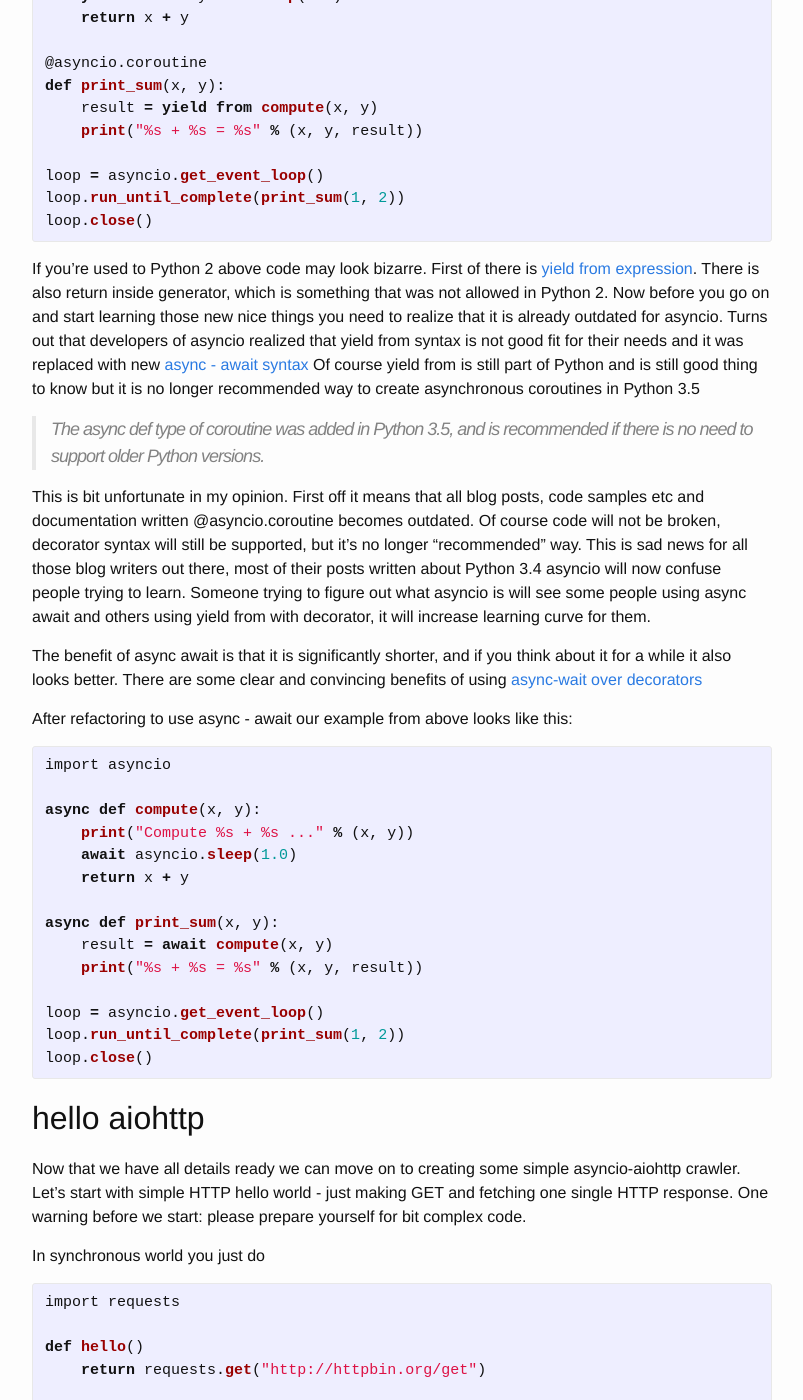
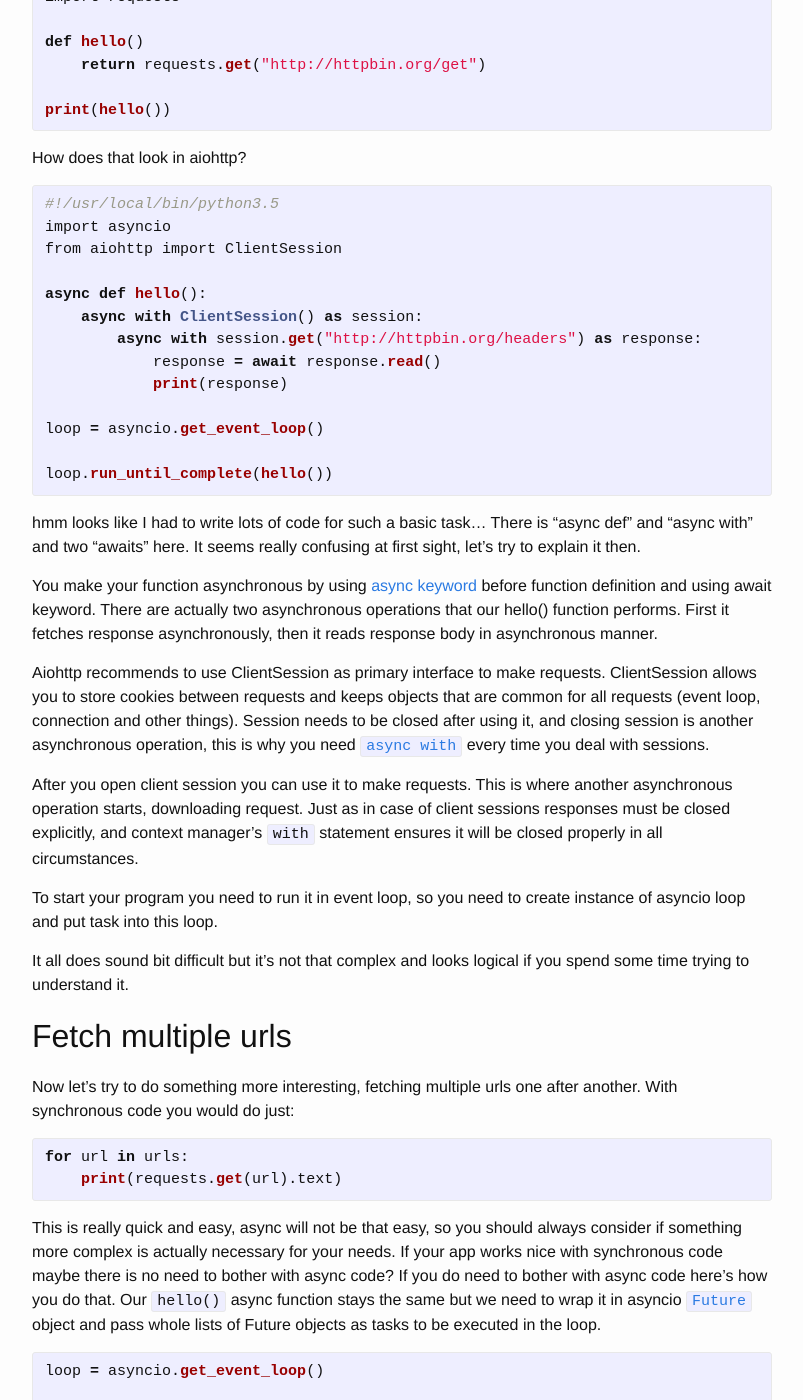
Before and after one commit to pawelmhm/pawelmhm.github.io, a Jekyll site: the page built from _posts/2016-04-22-asyncio-aiohttp.markdown, in a window 1280 px wide and 1400 px high, scrolled down 771 px. Shown: the whole window, without its empty margins (238-1041 px from the left). Built offline with Jekyll 4.4.1, drawn with Linux system fonts in a browser that asks for light colours; some of the changed text lies outside the part shown.

Commit message:
asyncio-aiohttp post done

```diff
--- a/_posts/2016-02-27-asyncio-aiohttp.markdown
+++ b/_posts/2016-04-22-asyncio-aiohttp.markdown
@@ -1,111 +1,39 @@
 ---
 layout: post
-title:  "Making 1 million requests with python-asyncio"
-date:   2016-02-27 6:00
-categories: asyncio python
-author: Pawel Miech
+title:  "Making 1 million requests with python-aiohttp"
+date:   2016-04-22 6:00
+categories: asyncio python aiohttp
+author: Paweł Miech
 keywords: asyncio, aiohttp, python
 ---
 
-Async IO is one of the trending topics in Python now, as you may know Python 3.4
-adds async library to Standard Library so you no longer need to install some
-special package to use it.
+In this post I'd like to test limits of [python aiohttp](http://aiohttp.readthedocs.org/en/stable/) and check its performance  in
+terms of requests per minute. Everyone knows that asynchronous code performs
+better when applied to network operations, but it's still interesting to check this
+assumption and understand how exactly it is better and why it's is better. I'm going
+to check it by trying to make 1 million requests with aiohttp client. How many requests per minute will aiohttp make?
+What kind of exceptions and crashes can you expect when you try to make such volume
+of requests with very primitive scripts? What are main gotchas that you need
+to think about when trying to make such volume of requests?
 
-Asyncio is not that easy to get started with though. [Official docs](https://docs.python.org/3/library/asyncio.html)
+## Hello asyncio/aiohttp
+
+Async programming is not easy. It's not easy because using callbacks and thinking in terms of events
+and event handlers requires more effort than usual synchronous programming. But
+it is also difficult because asyncio is still relatively new and there are few
+blog posts, tutorials about it. [Official docs](https://docs.python.org/3/library/asyncio.html)
 are very terse and contain only basic examples. There are some Stack Overflow questions
 but not [that many](http://stackoverflow.com/questions/tagged/python-asyncio?sort=votes&pageSize=50)
-only 367 as of time of writing (compare with [2 517 questions tagged with twisted](http://stackoverflow.com/questions/tagged/twisted)
-There are couple of nice blog posts about asyncio
+only 410 as of time of writing (compare with [2 585 questions tagged "twisted"](http://stackoverflow.com/questions/tagged/twisted))
+There are couple of nice blog posts and articles about asyncio
 over there such as [this](http://aosabook.org/en/500L/a-web-crawler-with-asyncio-coroutines.html),
 [that](http://www.snarky.ca/how-the-heck-does-async-await-work-in-python-3-5), [that](http://sahandsaba.com/understanding-asyncio-node-js-python-3-4.html) or perhaps even [this](https://community.nitrous.io/tutorials/asynchronous-programming-with-python-3)
-or [this](https://compiletoi.net/fast-scraping-in-python-with-asyncio/)
+or [this](https://compiletoi.net/fast-scraping-in-python-with-asyncio/).
 
-Aiohttp is overall well documented and also has pretty good [examples](https://github.com/KeepSafe/aiohttp/blob/master/examples/crawl.py)
+To make it easier let's start with the basics - simple HTTP hello world -
+just making GET and fetching one single HTTP response.
 
-### Difficulties getting started with asyncio
-
-It's not that easy to get started with asyncio. First reason is that there are changes
-in asyncio itself between different version.
-
-In version 3.4 you create asynchronous function with @asyncio.couroutine decorator and
-yield [from syntax](https://docs.python.org/3.4/library/asyncio-task.html#example-chain-coroutines),
-so your code may look like this:
-
-{% highlight python %}
-
-import asyncio
-
-@asyncio.coroutine
-def compute(x, y):
-    print("Compute %s + %s ..." % (x, y))
-    yield from asyncio.sleep(1.0)
-    return x + y
-
-@asyncio.coroutine
-def print_sum(x, y):
-    result = yield from compute(x, y)
-    print("%s + %s = %s" % (x, y, result))
-
-loop = asyncio.get_event_loop()
-loop.run_until_complete(print_sum(1, 2))
-loop.close()
-
-{% endhighlight %}
-
-If you're used to Python 2 above code may look bizarre. First of there is [yield from
-expression](https://docs.python.org/3/whatsnew/3.3.html#pep-380). There is also return
-inside generator, which is something that was not allowed in Python 2. Now before
-you go on and start learning those new nice things you need to realize that it is
-already outdated for asyncio. Turns out that developers of asyncio realized
-that yield from syntax is not good fit for their needs and it was replaced with new
-[async - await syntax](https://docs.python.org/3.5/library/asyncio-task.html#example-chain-coroutines)
-Of course yield from is still part of Python and is still good thing to know but it is
-no longer recommended way to create asynchronous coroutines in Python 3.5
-
-> The async def type of coroutine was added in Python 3.5, and is recommended if there is no need to support older Python versions.
-
-This is bit unfortunate in my opinion. First off it means that all blog posts, code
-samples etc and documentation written @asyncio.coroutine becomes outdated. Of course
-code will not be broken, decorator syntax will still be supported, but it's no longer
-"recommended" way. This is sad news for all those blog writers out there,
-most of their posts written about Python 3.4 asyncio will now confuse people trying to learn.
-Someone trying to figure out what asyncio is will see some people using async await
-and others using yield from with decorator, it will increase learning curve for them.
-
-The benefit of async await is that it is significantly shorter, and if you think about
-it for a while it also looks better. There are some clear and convincing benefits of using
-[async-wait over decorators](https://www.python.org/dev/peps/pep-0492/#asyncio)
-
-After refactoring to use async - await our example from above looks like this:
-
-{% highlight python %}
-
-import asyncio
-
-async def compute(x, y):
-    print("Compute %s + %s ..." % (x, y))
-    await asyncio.sleep(1.0)
-    return x + y
-
-async def print_sum(x, y):
-    result = await compute(x, y)
-    print("%s + %s = %s" % (x, y, result))
-
-loop = asyncio.get_event_loop()
-loop.run_until_complete(print_sum(1, 2))
-loop.close()
-
-{% endhighlight %}
-
-
-## hello aiohttp
-
-Now that we have all details ready we can move on to creating some simple asyncio-aiohttp
-crawler. Let's start with simple HTTP hello world - just making GET and fetching one
-single HTTP response. One warning before we start: please prepare yourself for bit complex
-code.
-
-In synchronous world you just do
+In synchronous world you just do:
 
 {% highlight python %}
 
@@ -115,7 +43,6 @@
     return requests.get("http://httpbin.org/get")
 
 print(hello())
-
 
 
 {% endhighlight %}
@@ -140,31 +67,31 @@
 
 {% endhighlight %}
 
-whoah that's a lot of code for such a simple task isn't it? It definitely is, and the code
-is also much more complex. you have "async def" and "async with" and two "awaits" here. It
+hmm looks like I had to write lots of code for such a basic task...  There is "async def" and "async with" and two "awaits" here. It
 seems really confusing at first sight, let's try to explain it then.
 
-Actually some of the differences are related more to how aiohttp works and less to async nature of the code.
-You make your function asynchronous by using async keyword before function definition and using await
+You make your function asynchronous by using [async keyword](https://www.python.org/dev/peps/pep-0492/#await-expression) before function definition and using await
 keyword. There are actually two asynchronous operations that our hello() function performs. First
-it fetches response asynchronously, second it reads response body in asynchronous manner.
+it fetches response asynchronously, then it reads response body in asynchronous manner.
 
 Aiohttp recommends to use ClientSession as primary interface to make requests. ClientSession
 allows you to store cookies between requests and keeps objects that are common for
 all requests (event loop, connection and other things). Session needs to be closed after using it,
-and closing session is another asynchronous operation, this is why you need async with
+and closing session is another asynchronous operation, this is why you need [`async with`](https://www.python.org/dev/peps/pep-0492/#asynchronous-context-managers-and-async-with)
 every time you deal with sessions.
 
 After you open client session you can use it to make requests. This is where another asynchronous
 operation starts, downloading request. Just as in case of client sessions responses must be closed
-explicitly, and "with" statement assures you it will be closed.
+explicitly, and context manager's `with` statement ensures it will be closed properly in all
+circumstances.
 
 To start your program you need to run it in event loop, so you need to create instance of asyncio
 loop and put task into this loop.
 
-To sum up it's bit difficult but not that complex.
+It all does sound bit difficult but it's not that complex and looks logical if you spend
+some time trying to understand it.
 
-## fetch multiple urls
+## Fetch multiple urls
 
 Now let's try to do something more interesting, fetching multiple urls one after another.
 With synchronous code you would do just:
@@ -222,6 +149,7 @@
         tasks.append(task)
 
     responses = await asyncio.gather(*tasks)
+    # you now have all response bodies in this variable
     print(responses)
 
 def print_responses(result):
@@ -233,15 +161,15 @@
 
 {% endhighlight %}
 
-Notice usage of asuncio.gather(), this collects bunch of Future objects in one place
+Notice usage of [`asyncio.gather()`](https://docs.python.org/3/library/asyncio-task.html#asyncio.gather), this collects bunch of Future objects in one place
 and waits for all of them to finish.
 
 ### Common gotchas
 
-now let's simulate learning and let's make mistake in above script and try to debug it,
+Now let's simulate real process of learning and let's make mistake in above script and try to debug it,
 this should be really helpful for demonstration purposes.
 
-Let's break our fetch() function
+This is how sample broken async function looks like:
 
 {% highlight python %}
 # WARNING! BROKEN CODE DO NOT COPY PASTE
@@ -252,7 +180,7 @@
 
 {% endhighlight %}
 
-Above version of fetch() is broken, but it's not that easy to figure out why
+This code is broken, but it's not that easy to figure out why
 if you dont know much about asyncio. Even if you know Python well but you dont
 know asyncio or aiohttp well you'll be in trouble to figure out what happens.
 
@@ -267,13 +195,21 @@
 
 {% endhighlight %}
 
-what happens here? You expected to get response objects after all processing is done, but here you actually get
-bunch of generators, why is that? It happens because as I've mentioned earlier response.read() is async
-operation, this means that in asyncio it returns generator. This generator still needs to be called and
-executed, and this does not happen by default. yield from in Python 3.4 and await in Python 3.5 were
+What happens here? You expected to get response objects after all processing is done, but here you actually get
+bunch of generators, why is that?
+
+It happens because as I've mentioned earlier `response.read()` is async
+operation, this means that it does not return result immediately, it just returns generator.
+This generator still needs to be called and
+executed, and this does not happen by default, `yield from` in Python 3.4 and `await` in Python 3.5 were
 added exactly for this purpose: to actually iterate over generator function. Fix to above error
-is just adding await before response.read().
+is just adding await before `response.read()`.
 
+
+{% highlight python %}
+    # async operation must be preceded by await
+    return await response.read() # NOT: return response.read()
+{% endhighlight %}
 Let's break our code in some other way.
 
 {% highlight python %}
@@ -327,16 +263,21 @@
     responses = await asyncio.gather(*tasks)
 {% endhighlight %}
 
+I guess main lesson from those mistakes is: always remember about using "await" if
+you're actually awaiting something.
 
-## Trash localhost
+## Sync vs Async
 
 Finally time for some fun. Let's check if async is really worth the hassle. What's the
 difference in efficiency between asynchronous client and blocking client? How many
-requests per minute can I send with my async client? With this questions in mind
-I set up simple (async) aiohttp server. It is going to imitate real network conditions.
+requests per minute can I send with my async client?
+
+With this questions in mind I set up simple (async) aiohttp server.
 My server is going to read full html text of Frankenstein by Marry Shelley. It will
 add random delays between responses. Some responses will have zero delay, and some will
-have maxium of 4 seconds delay.
+have maximum of 3 seconds delay. This should resemble real applications, few
+apps respond to all requests with same latency, usually latency differs
+from response to response.
 
 Server code looks like this:
 
@@ -368,7 +309,7 @@
 
 {% endhighlight %}
 
-Synchronous client is like this
+Synchronous client looks like this:
 
 {% highlight python %}
 
@@ -384,14 +325,21 @@
 
 {% endhighlight %}
 
-How long will it take to run this? On my machine running above synchronous client
-took 2:45.54 minutes. How long will async client take? Well on my machine it took
-0:03.48 seconds. It is interesting that it took exactly as long as longest delay
+How long will it take to run this?
+
+On my machine running above synchronous client took 2:45.54 minutes.
+
+My async code looks just like above code samples, you can see it in
+[full here](https://bpaste.net/show/28089ddba63a). How long will async client take?
+
+On my machine it took 0:03.48 seconds.
+
+It is interesting that it took exactly as long as longest delay
 from my server. If you look into messages printed by client script you can see how
-great async HTTP client is. Some responses got 3 seconds delay. In synchronous client
+great async HTTP client is. Some responses had 0 delay but others got 3 seconds delay. In synchronous client
 they would be blocking and waiting, your machine would simply stay idle for this time.
-Async client does not waste it's time, when something is delayed it simply does
-something else, processes all other responses. You can see this clearly in logs, first there
+Async client does not waste time, when something is delayed it simply does
+something else, issues other requests or processes all other responses. You can see this clearly in logs, first there
 are responses with 0 delay, then after they arrrived you can see responses with 1 seconds delay,
 and so on until most delayed responses arrive.
 
@@ -401,8 +349,17 @@
 localhost. I'm going to start with sending 1k async requests. I'm curious how many requests
 my client can handle.
 
+{% highlight bash %}
+
+> time python3 bench.py
+
+2.68user 0.24system 0:07.14elapsed 40%CPU (0avgtext+0avgdata 53704maxresident)k
+0inputs+0outputs (0major+14156minor)pagefaults 0swaps
+
+{% endhighlight %}
+
 So 1k requests take 7 seconds, pretty nice! How about 10k? Trying to make 10k requests
-unfortunatenly fails with
+unfortunately fails...
 
 
 {% highlight python %}
@@ -417,15 +374,17 @@
 
 {% endhighlight %}
 
-That's bad, seems like I stumbled across 10k connections problem. How many files
-are too many? I checked with python resource module and it seems like it's around 1024.
+That's bad, seems like I stumbled across [10k connections problem](http://www.webcitation.org/6ICibHuyd).
+
+It says "too many open files", and probably refers to number of open sockets.
+Why does it call them files? Sockets are just file descriptors, operating systems limit number of open sockets
+allowed. How many files are too many? I checked with python resource module and it seems like it's around 1024.
 How can we bypass this? Primitive way is just increasing limit of open files. But this
 is probably not the good way to go. Much better way is just adding some synchronization
 in your client limiting number of concurrent requests it can process. I'm going to do this
-by adding asyncio.Sempaphore() with max tasks of 1000 (so close to open files limit).
+by adding [`asyncio.Semaphore()`](https://docs.python.org/3/library/asyncio-sync.html#asyncio.Semaphore) with max tasks of 1000.
 
-
-Modified run() function looks like this now:
+Modified `run()` function looks like this now:
 
 {% highlight python %}
 async def run(loop,  r):
@@ -444,29 +403,30 @@
 
 {% endhighlight %}
 
-At this point I can process 10k urls. It takes 23 seconds, so pretty nice.
+At this point I can process 10k urls. It takes 23 seconds, pretty nice!
 
-How about trying 100 000? This really makes my computer work hard but it
-actually seems pretty nice. Server turns out to be suprisingly stable although
+How about 100 000? This really makes my computer work hard but suprisingly
+it works ok. Server turns out to be suprisingly stable although
 you can see that ram usage gets pretty high at this point, cpu usage is around
 100% all the time. What I find interesting is that my server takes significantly less cpu than client.
-Overall there is 1k connections is zero problem for my test server, here's snapshot
-of ps output.
+Here's snapshot of linux `ps` output.
 
 {% highlight python %}
 
 pawel@pawel-VPCEH390X ~/p/l/benchmarker> ps ua | grep python
+
+USER       PID %CPU %MEM    VSZ   RSS TTY      STAT START   TIME COMMAND
 pawel     2447 56.3  1.0 216124 64976 pts/9    Sl+  21:26   1:27 /usr/local/bin/python3.5 ./test_server.py
 pawel     2527  101  3.5 674732 212076 pts/0   Rl+  21:26   2:30 /usr/local/bin/python3.5 ./bench.py
 
 {% endhighlight %}
 
 Overall it took around 5 minutes before it crashed for some
-reason, since it generated around 100k lines of output it's not that easy
-to pinpoint traceback, seems like some responses are not closed, whether this
-is because of some error from my server or something in client?
+reason. It generated around 100k lines of output so it's not that easy
+to pinpoint traceback, seems like some responses are not closed, is it
+because of some error from my server or something in client?
 
-After scrolling for couple of seconds I found this exception
+After scrolling for couple of seconds I found this exception in client logs.
 
 {% highlight python %}
 
@@ -481,17 +441,13 @@
 {% endhighlight %}
 
 My hypothesis is that test server went down for some split second,
-and this caused some client error that was printed at the end,
-so probably I need to add errbacks to aiohttp requests. Overall it's really
-not bad though, 5 minutes for 100 000 requests? this makes around 20k
+and this caused some client error that was printed at the end.
+
+Overall it's really not bad, 5 minutes for 100 000 requests? This makes around 20k
 requests per minute. Pretty powerful if you ask me.
 
 Finally I'm going to try 1 million requests. I really hope my laptop is not going
-to explode and burn when processing that. For this amount of requests I reduced
-delays to range between 0 and 1.
-
-I know at this point I should probably think about adding some rate limit in my test server.
-Seems like it does run into some trouble once in a while.
+to explode when testing that. For this amount of requests I reduced delays from server to range between 0 and 1.
 
 1 000 000 requests finished in 52 minutes
 
@@ -503,5 +459,16 @@
 
 so it means my client made around 19230 requests per minute. Not bad isn't it? Note that
 capabilities of my client are limited by server responding with delay of 0 and 1 in this
-scenario, seems like my test server also crashed silently couple of times. I wonder
-how it compares to other languages and async frameworks?
+scenario, seems like my test server also crashed silently couple of times.
+
+## Epilogue
+
+You can see that asynchronous HTTP clients can be pretty powerful. Performing
+1 million requests from async client is not difficult, and the client performs really well in comparison
+to synchronous code.
+
+I wonder how it compares to other languages and async frameworks? Perhaps in some
+future post I could compare [Twisted Treq](https://github.com/twisted/treq) with
+aiohttp. There is also question how many concurrent requests can be issued by
+async libraries in other languages. E.g. what would be results of benchmarks
+for some Java async frameworks? Or C++ frameworks? Or some Rust HTTP clients?
```
Also changed, not shown: other parts of _posts/2016-04-22-asyncio-aiohttp.markdown (+2 -2 lines).
